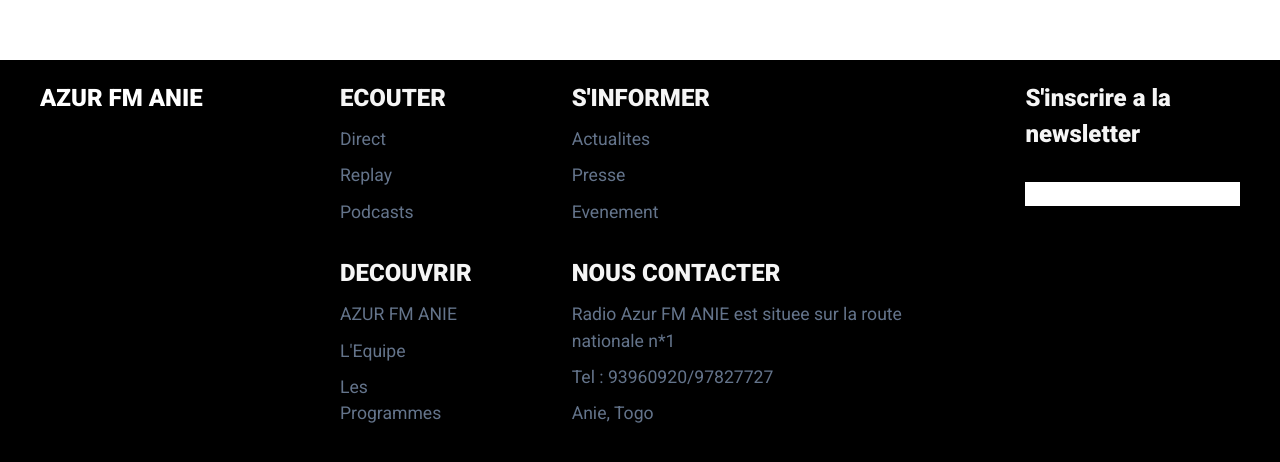
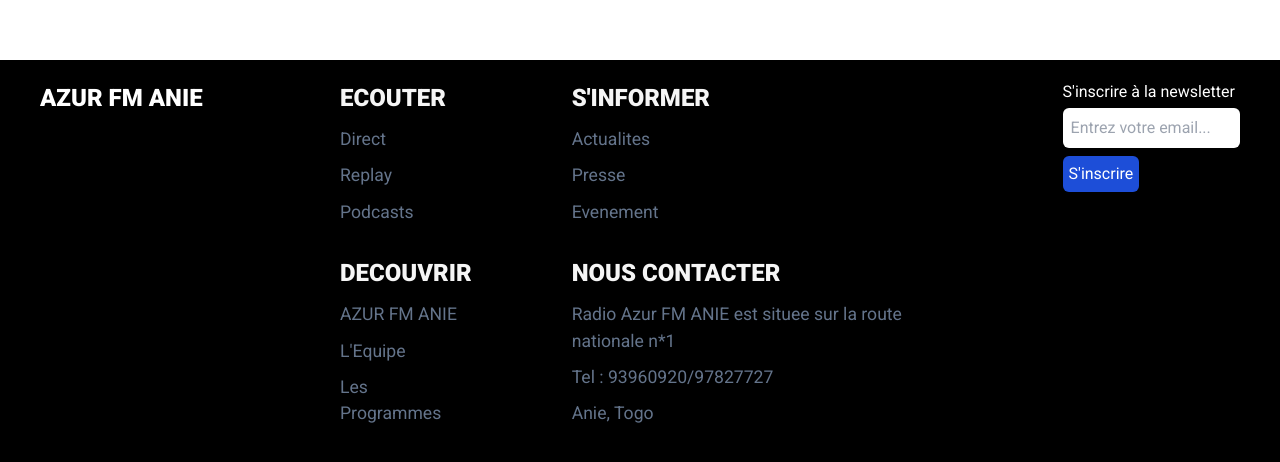
Before and after one commit to leocoq10/radioAzur, a SvelteKit app: page / in a window 1280 px wide. Shown: the part 1092-1554 px from the top of the page. Built offline with nearby package versions, Linux system fonts and the light colour scheme.

Commit message:
continuation des travaux sur le footer

```diff
--- a/src/components/Big_Slider.svelte
+++ b/src/components/Big_Slider.svelte
@@ -47,9 +47,4 @@
        margin-bottom: 100px;
    }
 
-   .slide-big img{
-        width: 100%;
-        height: 100vh;
-     object-fit: cover;
-    }
   </style>
--- a/src/components/Footer.svelte
+++ b/src/components/Footer.svelte
@@ -38,9 +38,11 @@
 
 
 <div class="newsletter">
-    <h6>S'inscrire a la newsletter</h6>
-    <input type="text">
-    <button type="submit">Envoyer</button>
+    <div class="input-mail">
+        <h6 class="font-light text-white mb-1">S'inscrire à la newsletter</h6>
+        <input class="block w-full p-2 mb-2 rounded-md outline-0" type="email" placeholder="Entrez votre email..." />
+        <button class="bg-blue-700 text-white p-1.5 rounded-md">S'inscrire</button>
+    </div>
 </div>
 
 </div>
@@ -50,13 +52,11 @@
 
 <style>
     .footer{
+        position: relative;
         width: 100%;
         height: 480px;
         background: #000000;
         padding: 20px 40px;
-        display: flex;
-        justify-content: center;
-        gap: 20px;
     }
 
 
@@ -64,7 +64,7 @@
         display: flex;
         flex-direction: row;
         gap: 100px;
-        justify-content: center;
+        justify-content: space-around;
 
     }
 
@@ -78,7 +78,7 @@
 
 
 
-    .container h4, h6{
+    .container h4{
         font-size: 1.5rem;
         font-weight: 900;
         color: whitesmoke;
--- /dev/null
+++ b/src/routes/presse/+page.svelte
@@ -0,0 +1,3 @@
+<h1>
+    ewsxdrcvgybhunj
+</h1>
```
